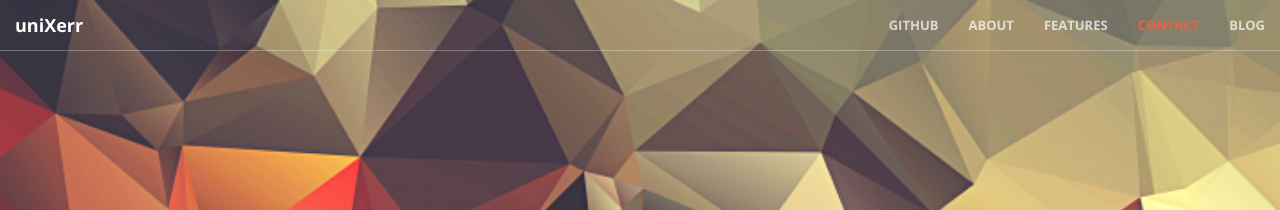
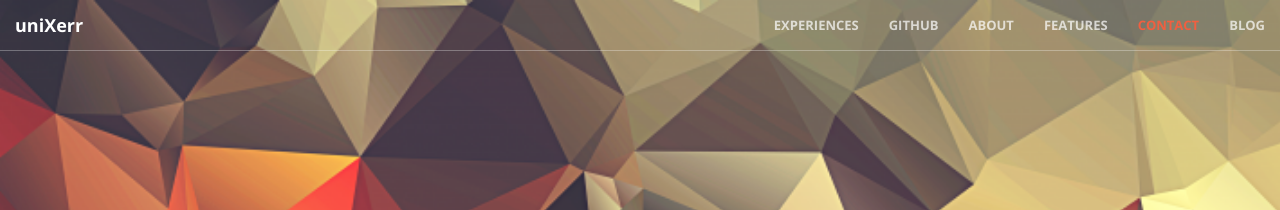
Before and after one commit to wildonion/wildonion.github.io, a Jekyll site: the page built from index.html, in a window 1280 px wide. Shown: the top 210 px of the page. Built offline with Jekyll 4.4.1, drawn with Linux system fonts in a browser that asks for light colours.

Commit message:
add Experiences link to Drive

```diff
--- a/_includes/nav.html
+++ b/_includes/nav.html
@@ -14,6 +14,9 @@
         <!-- Collect the nav links, forms, and other content for toggling -->
         <div class="collapse navbar-collapse" id="bs-example-navbar-collapse-1">
             <ul class="nav navbar-nav navbar-right">
+                <li>
+                    <a class="page-scroll" href="https://drive.google.com/drive/folders/1vNTdWOWXI3MetTYlIxnxDuWRK6M5VGZH?usp=sharing">Experiences</a>
+                </li>
                 <li>
                     <a class="page-scroll" href="https://github.com/wildonion/uniXerr">Github</a>
                 </li>
```
